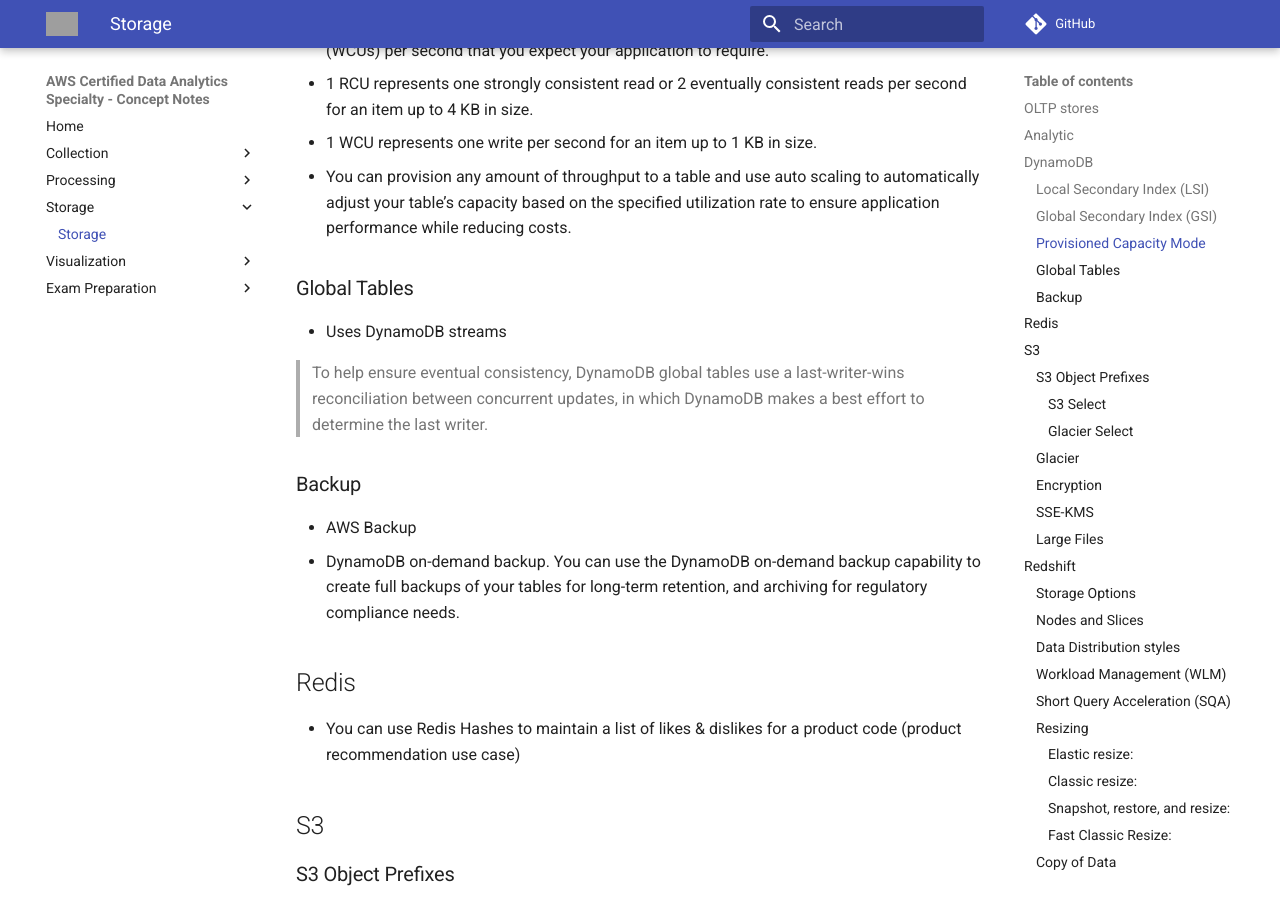
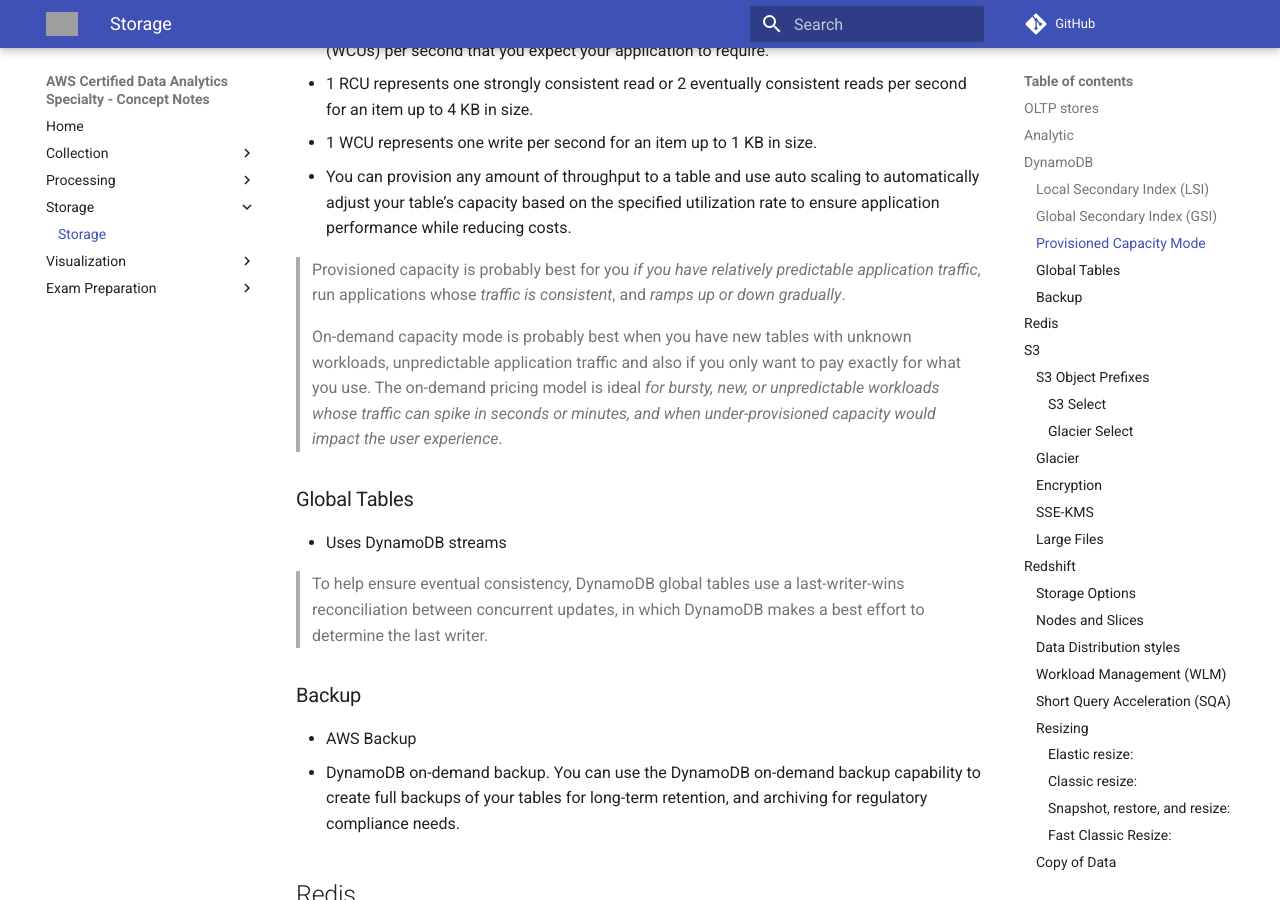
Before and after one commit to jeyabalajis/aws-certified-data-analytics-specialty-notes, an MkDocs documentation site: the page built from docs/storage/storage.md, in a window 1280 px wide and 900 px high, scrolled down 2767 px. Built offline with MkDocs 1.6.1 and Material for MkDocs 9.7.7, drawn with Linux system fonts in a browser that asks for light colours; comment, search, counter and statistics services are not loaded; some of the changed text lies outside the part shown; grey boxes are pictures that could not be loaded.

Commit message:
updated documentation

```diff
--- a/docs/storage/storage.md
+++ b/docs/storage/storage.md
@@ -73,6 +73,10 @@
 - 1 RCU represents one strongly consistent read or 2 eventually consistent reads per second for an item up to 4 KB in size.
 - 1 WCU represents one write per second for an item up to 1 KB in size.
 - You can provision any amount of throughput to a table and use auto scaling to automatically adjust your table’s capacity based on the specified utilization rate to ensure application performance while reducing costs.
+
+> Provisioned capacity is probably best for you _if you have relatively predictable application traffic_, run applications whose _traffic is consistent_, and _ramps up or down gradually_.
+
+> On-demand capacity mode is probably best when you have new tables with unknown workloads, unpredictable application traffic and also if you only want to pay exactly for what you use. The on-demand pricing model is ideal _for bursty, new, or unpredictable workloads whose traffic can spike in seconds or minutes, and when under-provisioned capacity would impact the user experience_.
 
 ### Global Tables
 
@@ -130,7 +134,7 @@
 
 ### Large Files
 
-- To validate checksum of upload of large files, use thw S3 ETag (sent in the response) against the local MD5 hash.
+- To validate checksum of upload of large files, use the S3 ETag (sent in the response) against the local MD5 hash.
 
 ## Redshift
 
```
Also changed, not shown: other parts of docs/storage/storage.md (+1 -1 lines), docs/collection/collection.md (+6 -2 lines), docs/collection/kinesis_data_streams.md (+2 -1 lines).
